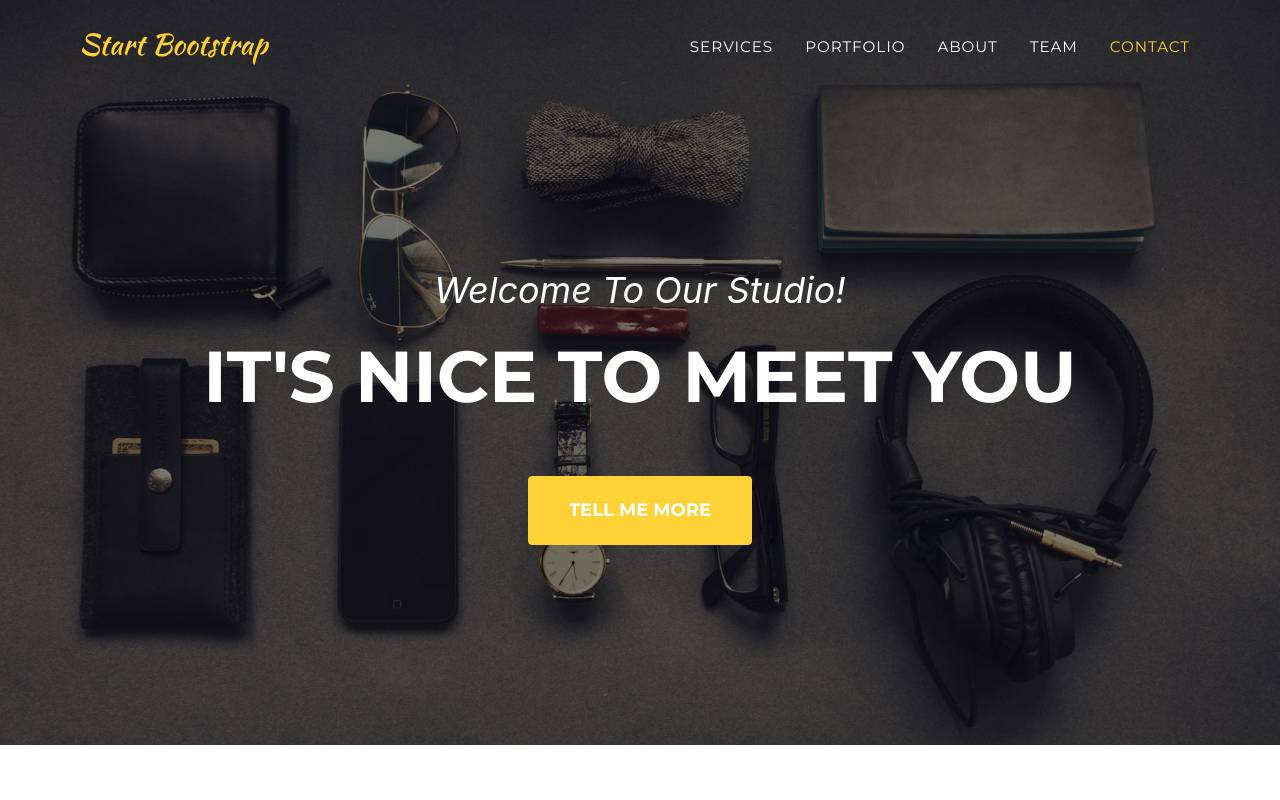
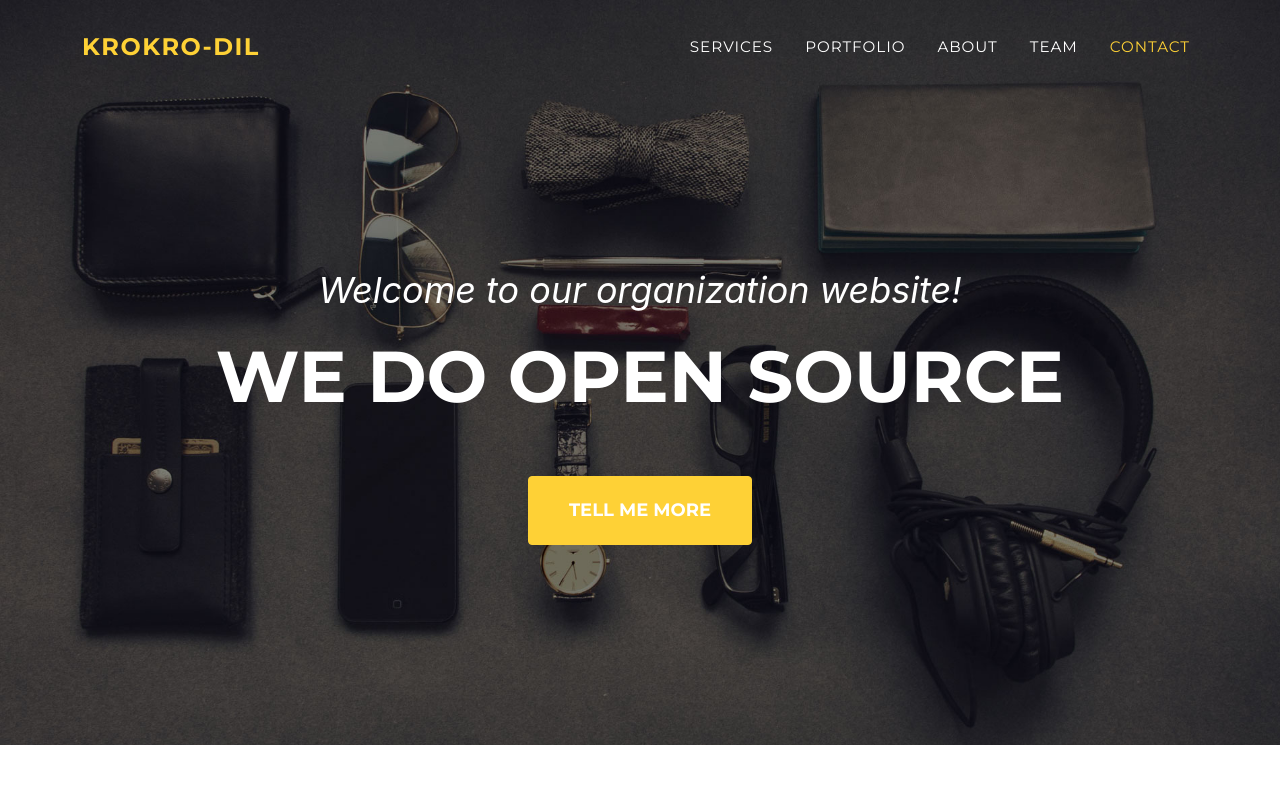
Before and after one commit to krokro-DIL/krokro-DIL.github.io, a plain HTML site: page index.html in a window 1280 px wide. Shown: the top 800 px of the page. Drawn offline with nearby package versions, Linux system fonts and the light colour scheme; a web font is replaced by a local one.

Commit message:
Change the Headlines

```diff
--- a/index.html
+++ b/index.html
@@ -20,7 +20,7 @@
         <!-- Navigation-->
         <nav class="navbar navbar-expand-lg navbar-dark fixed-top" id="mainNav">
             <div class="container">
-                <a class="navbar-brand js-scroll-trigger" href="#page-top"><img src="assets/img/navbar-logo.svg" alt="" /></a>
+                <a class="navbar-brand js-scroll-trigger" href="#page-top">Krokro-DIL</a>
                 <button class="navbar-toggler navbar-toggler-right" type="button" data-toggle="collapse" data-target="#navbarResponsive" aria-controls="navbarResponsive" aria-expanded="false" aria-label="Toggle navigation">
                     Menu
                     <i class="fas fa-bars ml-1"></i>
@@ -39,8 +39,8 @@
         <!-- Masthead-->
         <header class="masthead">
             <div class="container">
-                <div class="masthead-subheading">Welcome To Our Studio!</div>
-                <div class="masthead-heading text-uppercase">It's Nice To Meet You</div>
+                <div class="masthead-subheading">Welcome to our organization website!</div>
+                <div class="masthead-heading text-uppercase">We do Open Source</div>
                 <a class="btn btn-primary btn-xl text-uppercase js-scroll-trigger" href="#services">Tell Me More</a>
             </div>
         </header>
```
